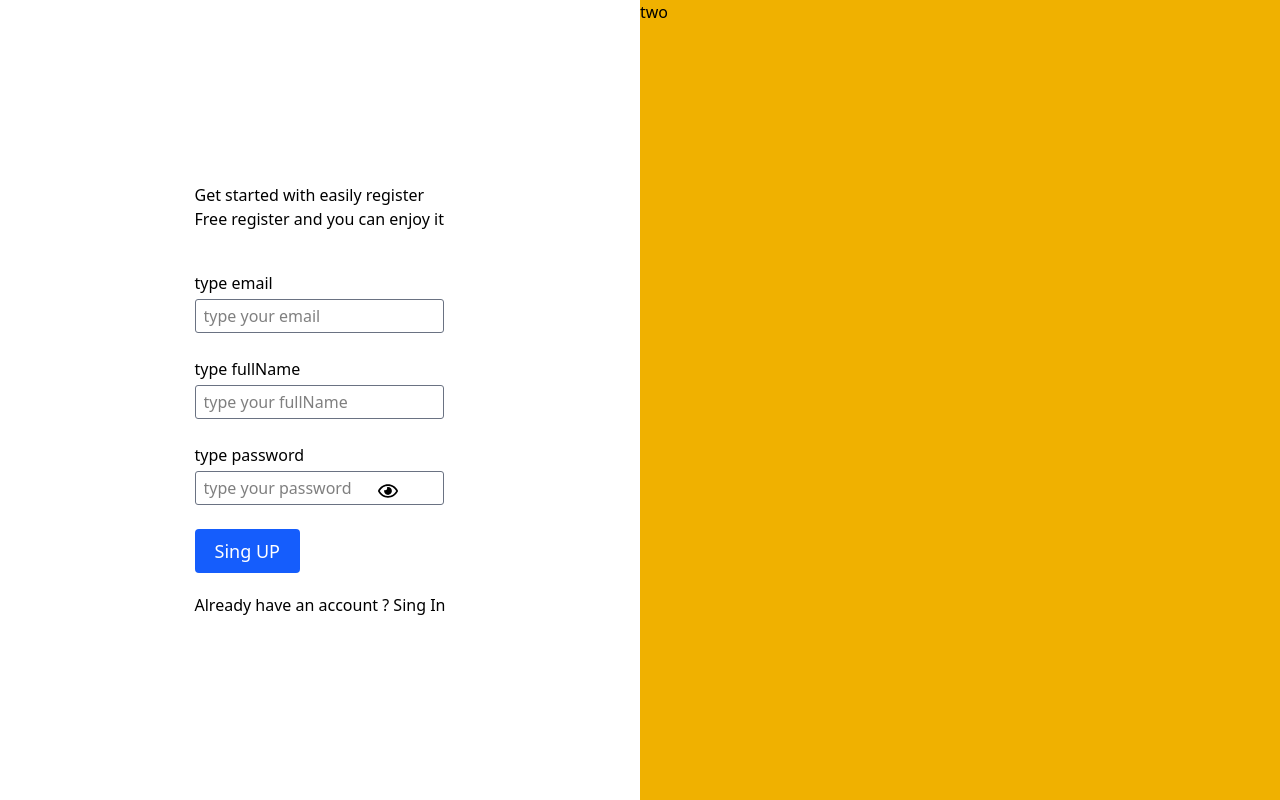
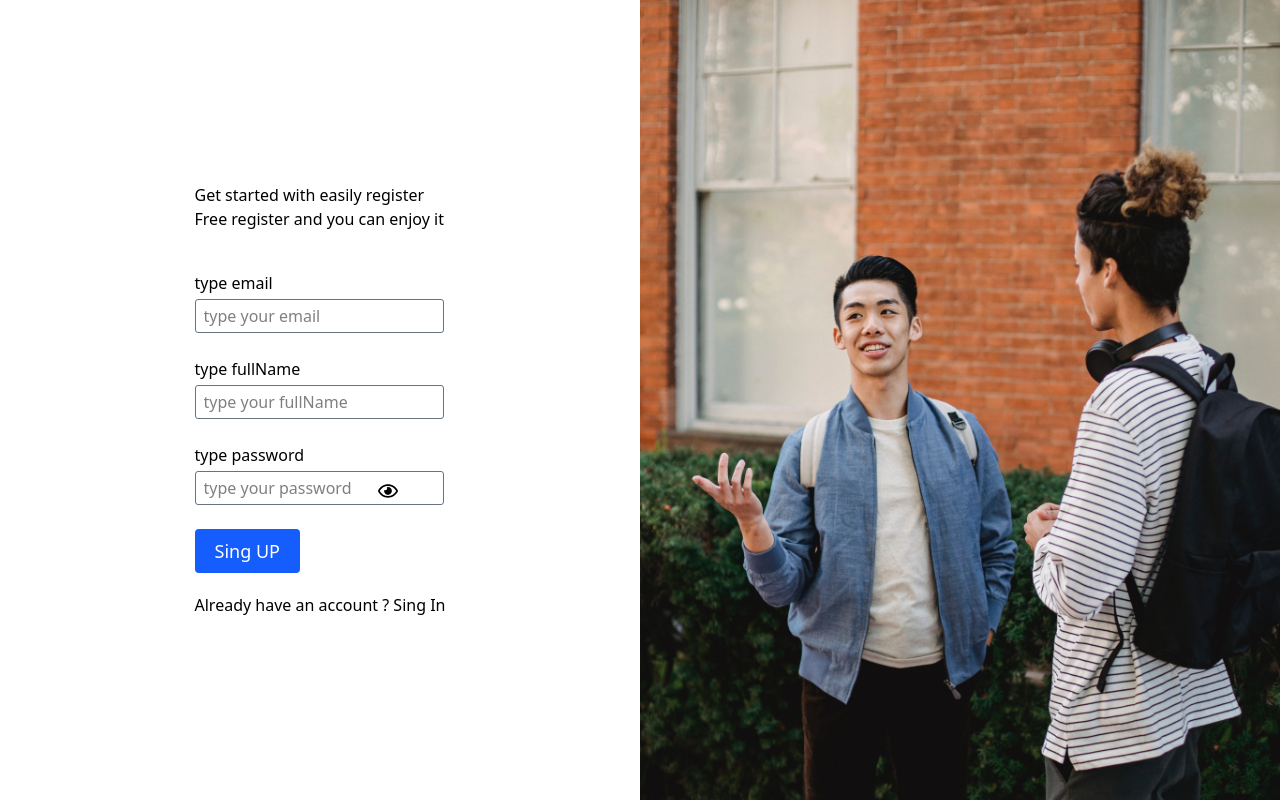
Before and after one commit to Methu-dev/chart-application, a React (Vite) app: page / in a window 1280 px wide. Shown: the top 800 px of the page. Built offline with nearby package versions, Linux system fonts and the light colour scheme.

Commit message:
image update

```diff
--- a/src/Pages/Index.jsx
+++ b/src/Pages/Index.jsx
@@ -10,6 +10,7 @@ import libaray from "../lib/lib";
 import { HashLoader } from "react-spinners";
 import { FaRegEye } from "react-icons/fa";
 import { FaEyeLowVision } from "react-icons/fa6";
+import myimage from "../../public/images.png"
 
 const SingUp = () => {
   const auth = getAuth();
@@ -192,8 +193,8 @@ const SingUp = () => {
           </p>
         </div>
       </div>
-      <div className="w-1/2 bg-yellow-500 h-screen">
-        <h2>two</h2>
+      <div className="w-1/2 h-screen">
+        <img src={myimage} alt="Pexels Image" />
       </div>
     </div>
   );
```
Also changed, not shown: public/images.png (added).
